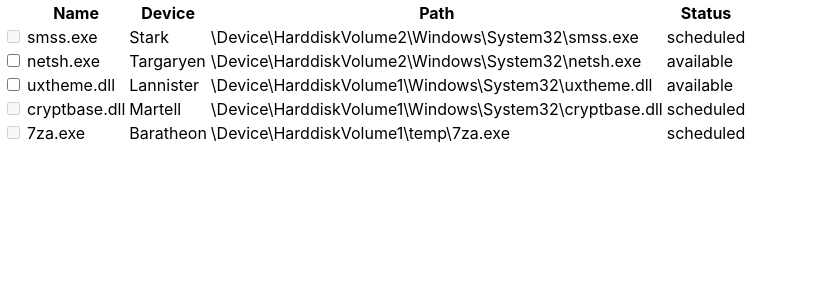
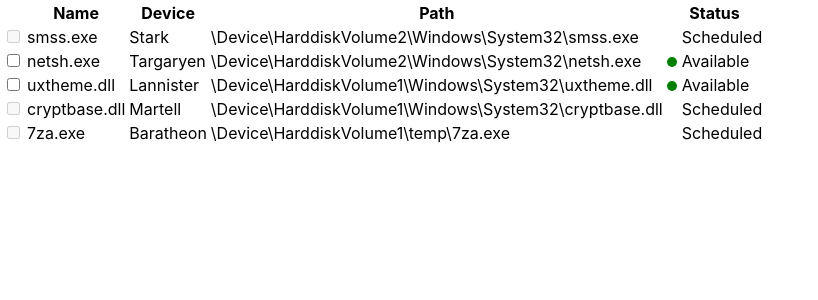
Before and after one commit to Orit-Veiner/file-list-component, a React (Create React App) app: page / in a window 1280 px wide. Shown: the top 300 px of the page, without its empty margins (0-818 px from the left). Built offline with nearby package versions, Linux system fonts and the light colour scheme.

Commit message:
Get files from separate file, Hover without title, Color selected

```diff
--- a/src/App.js
+++ b/src/App.js
@@ -1,4 +1,4 @@
-import FileList from './components/FileList';
+import FileList from './components/file-list/FileList';
 import './App.css';
 
 function App() {
--- a/src/components/FileList.js
+++ /dev/null
@@ -1,41 +0,0 @@
-import React, { useState, useEffect } from 'react';
-
-function FileList() {
-    const [files, setFiles] = useState([
-        { name: 'smss.exe', device: 'Stark', path: '\\Device\\HarddiskVolume2\\Windows\\System32\\smss.exe', status: 'scheduled' },
-        { name: 'netsh.exe', device: 'Targaryen', path: '\\Device\\HarddiskVolume2\\Windows\\System32\\netsh.exe', status: 'available' },
-        { name: 'uxtheme.dll', device: 'Lannister', path: '\\Device\\HarddiskVolume1\\Windows\\System32\\uxtheme.dll', status: 'available' },
-        { name: 'cryptbase.dll', device: 'Martell', path: '\\Device\\HarddiskVolume1\\Windows\\System32\\cryptbase.dll', status: 'scheduled' },
-        { name: '7za.exe', device: 'Baratheon', path: '\\Device\\HarddiskVolume1\\temp\\7za.exe', status: 'scheduled' }
-    ]);
-
-    return (
-        <div>
-            <table>
-                <thead>
-                    <tr>
-                        <th></th>
-                        <th>Name</th>
-                        <th>Device</th>
-                        <th>Path</th>
-                        <th>Status</th>
-                    </tr>
-                </thead>
-                <tbody>
-                    {files.map((file, index) => (
-                        <tr key={index}>
-                            <td><input type="checkbox" disabled={file.status !== 'available'} /></td>
-                            <td>{file.name}</td>
-                            <td>{file.device}</td>
-                            <td>{file.path}</td>
-                            <td>{file.status}</td>
-                        </tr>
-                    ))}
-                </tbody>
-            </table>
-        </div>
-    );
-
-}
-
-export default FileList;
--- /dev/null
+++ b/src/components/file-list/FileList.css
@@ -0,0 +1,22 @@
+/* Allign statuses by leaving room for logos before */
+.status-available::before, .status-no-logo::before {
+    content: '';
+    display: inline-block;
+    width: 10px;
+    height: 10px;
+    margin-right: 5px;
+  }
+
+  /* Avaliable status logo */
+  .status-available::before {
+    background-color: green;
+    border-radius: 50%;
+  }
+
+tbody tr:hover {
+    background-color: #f8f8f8;
+  }
+
+tr.selected {
+    background-color: #ebebeb;
+  }
--- /dev/null
+++ b/src/components/file-list/FileList.js
@@ -0,0 +1,52 @@
+import React, { useState } from "react";
+import "./FileList.css";
+import { files as initialFiles } from './filesData.js';
+
+function FileList() {
+  const [files, setFiles] = useState(initialFiles);     //input file with files data
+  const [selectedFiles, setSelectedFiles] = useState({});
+
+  const toggleFileSelection = (name) => {
+    setSelectedFiles(prevSelected => ({...prevSelected, [name]: !prevSelected[name]}));
+  };
+
+  return (
+    <div>
+      <table>
+
+        <thead>
+          <tr>
+            <th></th>
+            <th>Name</th>
+            <th>Device</th>
+            <th>Path</th>
+            <th>Status</th>
+          </tr>
+        </thead>
+
+        <tbody>
+          {files.map((file) => (
+          <tr key={file.name} className={selectedFiles[file.name] ? "selected" : ""} onClick={() => toggleFileSelection(file.name)}>
+          <td><input type="checkbox" checked={!!selectedFiles[file.name]} onChange={() => {}} disabled={file.status !== 'available'} /></td>
+              <td>{file.name}</td>
+              <td>{file.device}</td>
+              <td>{file.path}</td>
+              <td className={file.status === "available" ? "status-available" : "status-no-logo"}>
+                {capitalizeFirstLetter(file.status)}
+              </td>
+            </tr>
+          ))}
+        </tbody>
+
+      </table>
+    </div>
+  );
+}
+
+// Return string with first letter capitalized
+function capitalizeFirstLetter(input) {
+  if (typeof input !== "string" || input.length === 0) return input;
+  return input.charAt(0).toUpperCase() + input.slice(1);
+}
+
+export default FileList;
--- /dev/null
+++ b/src/components/file-list/filesData.js
@@ -0,0 +1,32 @@
+export const files = [
+    {
+        name: "smss.exe",
+        device: "Stark",
+        path: "\\Device\\HarddiskVolume2\\Windows\\System32\\smss.exe",
+        status: "scheduled",
+      },
+      {
+        name: "netsh.exe",
+        device: "Targaryen",
+        path: "\\Device\\HarddiskVolume2\\Windows\\System32\\netsh.exe",
+        status: "available",
+      },
+      {
+        name: "uxtheme.dll",
+        device: "Lannister",
+        path: "\\Device\\HarddiskVolume1\\Windows\\System32\\uxtheme.dll",
+        status: "available",
+      },
+      {
+        name: "cryptbase.dll",
+        device: "Martell",
+        path: "\\Device\\HarddiskVolume1\\Windows\\System32\\cryptbase.dll",
+        status: "scheduled",
+      },
+      {
+        name: "7za.exe",
+        device: "Baratheon",
+        path: "\\Device\\HarddiskVolume1\\temp\\7za.exe",
+        status: "scheduled",
+      },
+];
```
